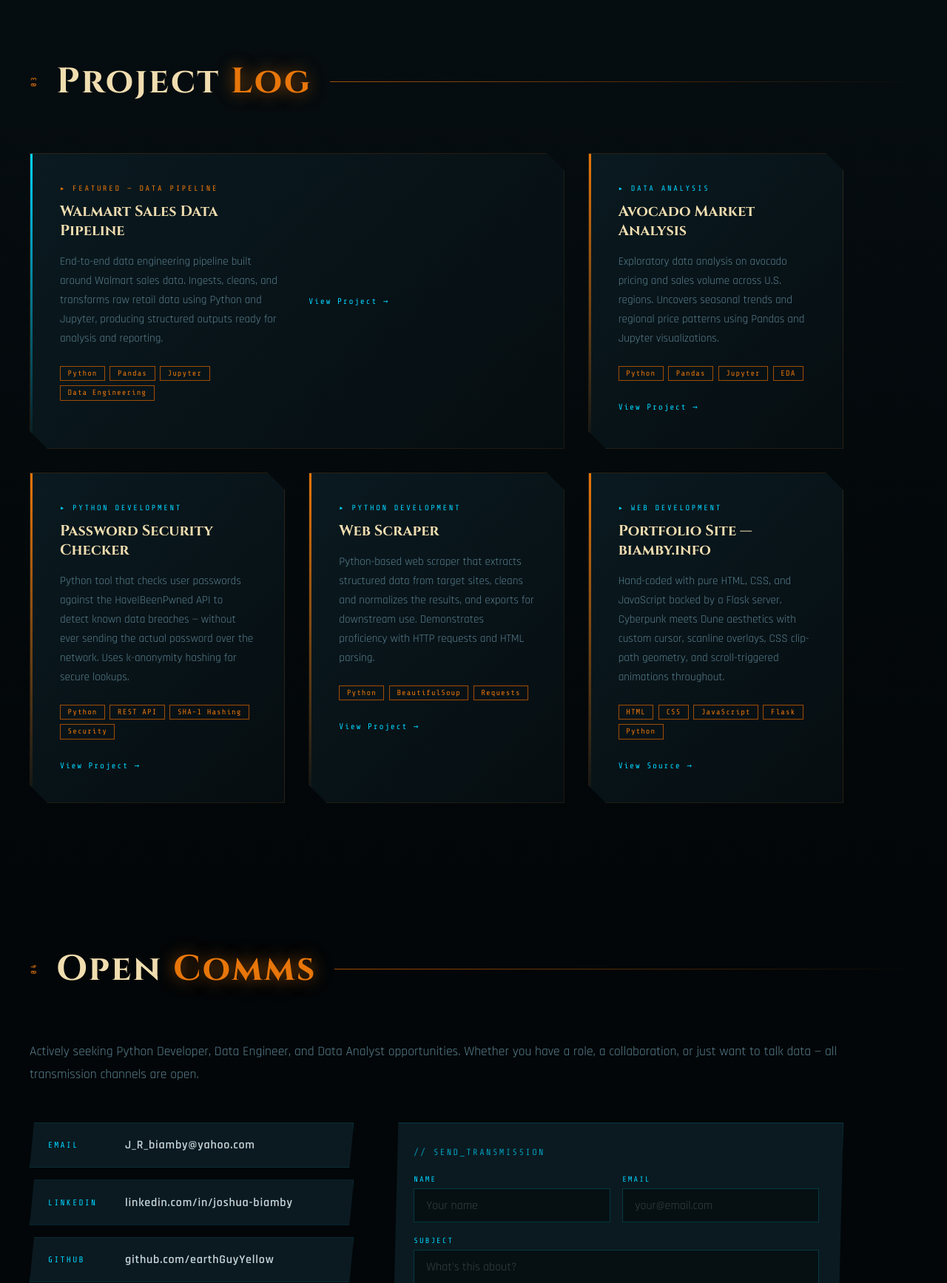
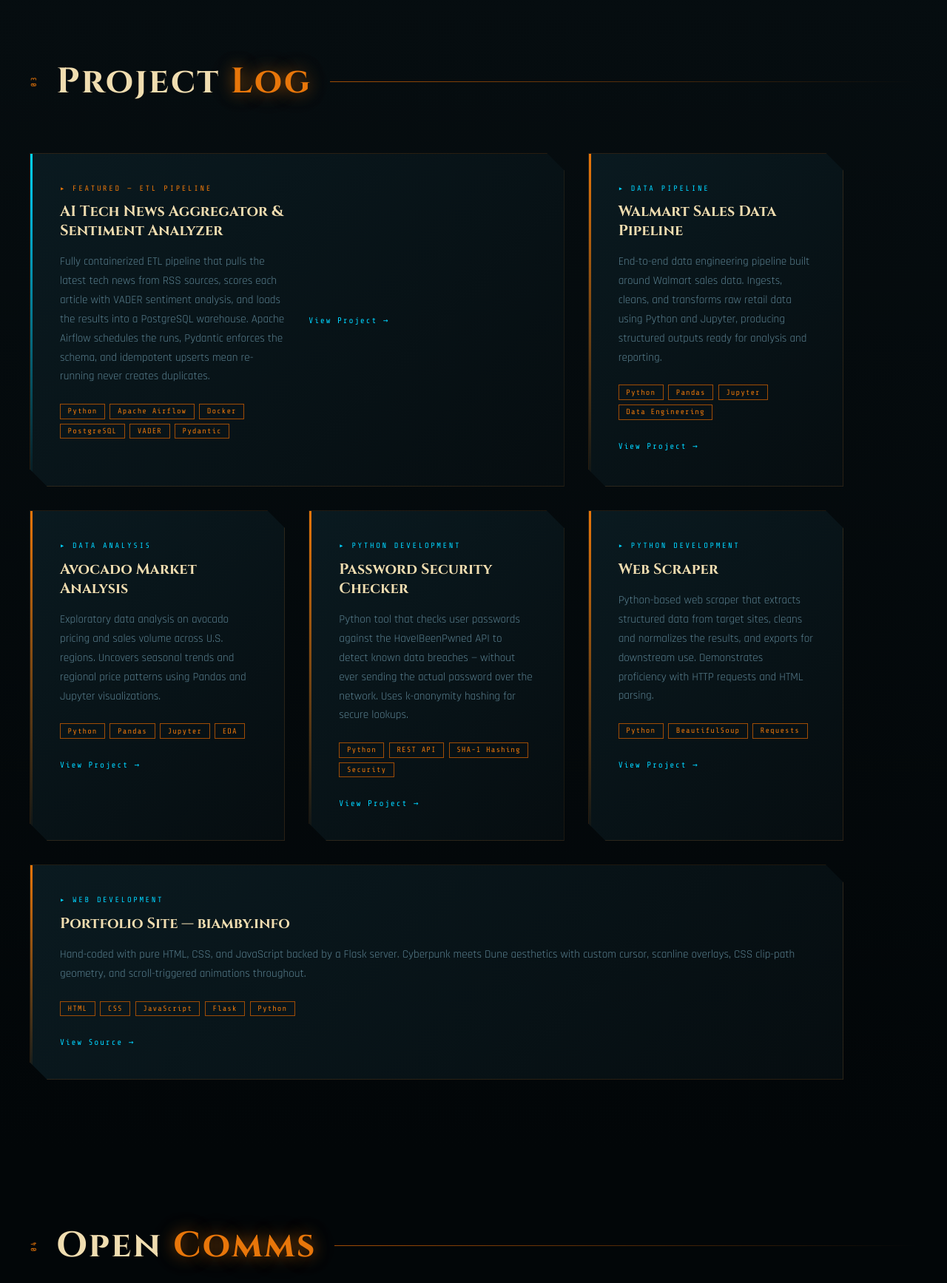
Before and after one commit to earthGuyYellow/biamby.info, a Flask app: page / in a window 1280 px wide. Shown: the part 2311-4046 px from the top of the page at 74% size. Run offline with Flask 3, Linux system fonts and the light colour scheme.

Commit message:
added spam protection, route auth, news sentiment project

```diff
--- a/app.py
+++ b/app.py
@@ -1,20 +1,31 @@
 from __future__ import annotations
 import logging
 import os
+import re
 from datetime import datetime
-from flask import send_from_directory
+from functools import wraps
 
 import pymysql
 import pymysql.cursors
 from dotenv import load_dotenv
-from flask import Flask, jsonify, redirect, render_template, request
+from flask import Flask, jsonify, redirect, render_template, request, Response, session
+from flask_limiter import Limiter
+from flask_limiter.util import get_remote_address
 
 # ── Environment ───────────────────────────────────────────────────────────────
 load_dotenv()
 
 # ── App Setup ─────────────────────────────────────────────────────────────────
 app = Flask(__name__)
-app.secret_key = os.environ.get("FLASK_SECRET_KEY", "change me")
+app.secret_key = os.environ.get("FLASK_SECRET_KEY", "change-me-in-production")
+
+# ── Rate Limiter ──────────────────────────────────────────────────────────────
+limiter = Limiter(
+    get_remote_address,
+    app=app,
+    default_limits=["200 per day"],
+    storage_uri="memory://",
+)
 
 # ── Logging ───────────────────────────────────────────────────────────────────
 os.makedirs("logs", exist_ok=True)
@@ -30,17 +41,20 @@ app.logger.addHandler(console)
 
 # ── Database Config ───────────────────────────────────────────────────────────
 DB_CONFIG = {
-    "host":     "biambyjoshua.mysql.pythonanywhere-services.com",
-    "user":     "biambyjoshua",
-    "password": os.environ.get("MYSQL_PASSWORD"),
-    "database": "biambyjoshua$default",
-    "charset":  "utf8mb4",
+    "host":        "biambyjoshua.mysql.pythonanywhere-services.com",
+    "user":        "biambyjoshua",
+    "password":    os.environ.get("MYSQL_PASSWORD"),
+    "database":    "biambyjoshua$default",
+    "charset":     "utf8mb4",
     "cursorclass": pymysql.cursors.DictCursor,
 }
 
 # ── Config ────────────────────────────────────────────────────────────────────
 REQUIRED_FIELDS = ["name", "email", "subject", "message"]
 ANTHROPIC_KEY   = os.environ.get("ANTHROPIC_API_KEY")
+ADMIN_USER      = os.environ.get("ADMIN_USER")
+ADMIN_PASSWORD  = os.environ.get("ADMIN_PASSWORD")
+CAREER_API_TOKEN = os.environ.get("CAREER_API_TOKEN")
 
 # Whitelist of pages the wildcard route is allowed to render
 ALLOWED_PAGES = {
@@ -49,6 +63,76 @@ ALLOWED_PAGES = {
     "thankyou.html",
     "404.html",
 }
+
+
+# ── Auth Helpers ──────────────────────────────────────────────────────────────
+def check_basic_auth(username, password):
+    """Validate HTTP Basic Auth credentials against environment variables."""
+    return (
+        username == ADMIN_USER and
+        password == ADMIN_PASSWORD and
+        ADMIN_USER is not None
+    )
+
+
+def require_basic_auth(f):
+    """
+    Decorator: protects a route with HTTP Basic Auth.
+    Browser shows a native username/password dialog.
+    Credentials are read from ADMIN_USER and ADMIN_PASSWORD in .env.
+    """
+    @wraps(f)
+    def decorated(*args, **kwargs):
+        auth = request.authorization
+        if not auth or not check_basic_auth(auth.username, auth.password):
+            app.logger.warning(
+                "Unauthorised admin access attempt from %s",
+                request.remote_addr
+            )
+            return Response(
+                "Access denied. Valid credentials required.",
+                401,
+                {"WWW-Authenticate": 'Basic realm="Admin Area"'}
+            )
+        return f(*args, **kwargs)
+    return decorated
+
+
+def require_api_token(f):
+    """
+    Decorator: protects an API route with a bearer token.
+    Caller must send header: X-API-Token: <CAREER_API_TOKEN>
+    Token is read from CAREER_API_TOKEN in .env.
+    """
+    @wraps(f)
+    def decorated(*args, **kwargs):
+        token = request.headers.get("X-API-Token", "")
+        if not CAREER_API_TOKEN or token != CAREER_API_TOKEN:
+            app.logger.warning(
+                "Invalid API token from %s",
+                request.remote_addr
+            )
+            return jsonify({"error": "Unauthorized — invalid or missing API token."}), 401
+        return f(*args, **kwargs)
+    return decorated
+
+
+def admin_required(f):
+    """
+    Decorator: protects a route with session-based login.
+    Redirects unauthenticated users to /admin/login.
+    Use this for future admin UI pages that need persistent login state.
+    """
+    @wraps(f)
+    def decorated(*args, **kwargs):
+        if not session.get("admin_logged_in"):
+            app.logger.warning(
+                "Unauthenticated admin session access from %s",
+                request.remote_addr
+            )
+            return redirect("/admin/login")
+        return f(*args, **kwargs)
+    return decorated
 
 
 # ── Database Helpers ──────────────────────────────────────────────────────────
@@ -107,13 +191,48 @@ def write_to_db(data):
 
 
 # ── Form Validation ───────────────────────────────────────────────────────────
+SPAM_PATTERNS = [
+    "http://", "https://", "click here", "buy now", "free offer",
+    "casino", "viagra", "crypto", "bitcoin", "earn money", "make money",
+    "seo", "backlink", "adult", "xxx",
+]
+
+EMAIL_REGEX = re.compile(r'^[a-zA-Z0-9._%+-]+@[a-zA-Z0-9.-]+\.[a-zA-Z]{2,}$')
+
+
 def validate_form(data):
-    """Return (is_valid, error_message)."""
+    """Return (is_valid, error_message) with layered spam protection."""
+
+    # ── Honeypot check ──
+    if data.get("website", "").strip():
+        app.logger.warning("Honeypot triggered — bot submission rejected.")
+        return False, "Submission rejected."
+
+    # ── Required fields ──
     for field in REQUIRED_FIELDS:
         if not data.get(field, "").strip():
             return False, f"Missing required field: {field}"
-    if "@" not in data.get("email", ""):
+
+    # ── Length limits ──
+    if len(data.get("name", "")) > 120:
+        return False, "Name too long."
+    if len(data.get("subject", "")) > 200:
+        return False, "Subject too long."
+    if len(data.get("message", "")) > 2000:
+        return False, "Message too long."
+
+    # ── Email format ──
+    if not EMAIL_REGEX.match(data.get("email", "")):
         return False, "Invalid email address."
+
+    # ── Spam pattern check ──
+    message_lower = data.get("message", "").lower()
+    subject_lower = data.get("subject", "").lower()
+    for pattern in SPAM_PATTERNS:
+        if pattern in message_lower or pattern in subject_lower:
+            app.logger.warning("Spam pattern detected: %s", pattern)
+            return False, "Message contains prohibited content."
+
     return True, ""
 
 
@@ -121,7 +240,7 @@ def validate_form(data):
 init_db()
 
 
-# ── Routes ────────────────────────────────────────────────────────────────────
+# ── Public Routes ─────────────────────────────────────────────────────────────
 @app.route("/")
 def homepage():
     app.logger.info("Homepage visited")
@@ -136,7 +255,13 @@ def html_page(page_name):
     return render_template(page_name)
 
 
+@app.route("/robots.txt")
+def robots():
+    return app.send_static_file("robots.txt")
+
+
 @app.route("/submit_form", methods=["POST"])
+@limiter.limit("5 per hour")
 def submit_form():
     data = request.form.to_dict()
 
@@ -154,8 +279,9 @@ def submit_form():
         return "Could not save your message. Please try again later.", 500
 
 
-# ── Career Agent API (scaffold — ready for Claude integration) ────────────────
+# ── Career Agent API ──────────────────────────────────────────────────────────
 @app.route("/api/career", methods=["POST"])
+@require_api_token
 def career_agent():
     """
     Receives a JSON payload from the Career Agent frontend and
@@ -166,7 +292,7 @@ def career_agent():
         { "action": "search_jobs" | "recommend_projects" | "update_resume",
           "context": { ...any relevant data... } }
 
-    TODO: Wire up Anthropic SDK calls here once the agent is built.
+    Requires header: X-API-Token: <CAREER_API_TOKEN>
     """
     if not ANTHROPIC_KEY:
         app.logger.error("ANTHROPIC_API_KEY not set in environment.")
@@ -179,6 +305,7 @@ def career_agent():
     action = payload.get("action")
     app.logger.info("Career agent action requested: %s", action)
 
+    # ── Placeholder — replace with real Anthropic SDK calls ──
     return jsonify({
         "status":  "scaffold_ready",
         "action":  action,
@@ -186,12 +313,13 @@ def career_agent():
     }), 200
 
 
-# ── Contacts Viewer (admin only — protect this route in production) ───────────
+# ── Admin Routes ──────────────────────────────────────────────────────────────
 @app.route("/admin/contacts")
+@require_basic_auth
 def view_contacts():
     """
-    Quick way to view all contact form submissions in the browser.
-    TODO: Add authentication before going to production.
+    View all contact form submissions as JSON.
+    Protected by HTTP Basic Auth — credentials in .env.
     """
     conn = get_db()
     try:
@@ -205,15 +333,44 @@ def view_contacts():
     finally:
         conn.close()
 
-@app.route('/robots.txt')
-def robots():
-    return send_from_directory(app.static_folder, 'robots.txt')
+
+@app.route("/admin/login", methods=["GET", "POST"])
+def admin_login():
+    """
+    Session-based login for future admin UI pages.
+    GET  → renders login form (admin_login.html — create when needed)
+    POST → validates password, sets session flag, redirects to admin
+    """
+    if request.method == "POST":
+        password = request.form.get("password", "")
+        if password == ADMIN_PASSWORD and ADMIN_PASSWORD is not None:
+            session["admin_logged_in"] = True
+            app.logger.info("Admin login successful from %s", request.remote_addr)
+            return redirect("/admin/contacts")
+        app.logger.warning("Failed admin login from %s", request.remote_addr)
+        return "Invalid password.", 401
+    return "Admin login — POST with password field.", 200
+
+
+@app.route("/admin/logout")
+def admin_logout():
+    """Clears the admin session."""
+    session.pop("admin_logged_in", None)
+    app.logger.info("Admin logout from %s", request.remote_addr)
+    return redirect("/")
+
 
 # ── Error Handlers ────────────────────────────────────────────────────────────
 @app.errorhandler(404)
 def page_not_found(e):
     app.logger.warning("404: %s", request.path)
     return render_template("404.html"), 404
+
+
+@app.errorhandler(429)
+def rate_limit_exceeded(e):
+    app.logger.warning("Rate limit exceeded from %s", request.remote_addr)
+    return "Too many requests. Please wait before trying again.", 429
 
 
 @app.errorhandler(500)
--- a/templates/index_21.html
+++ b/templates/index_21.html
@@ -617,6 +617,8 @@
       align-items: center;
     }
 
+    .project-card.wide { grid-column: 1 / -1; }
+
     .project-card.featured::before {
       background: linear-gradient(180deg, var(--electric), transparent);
     }
@@ -853,7 +855,7 @@
       .nav-links { display: none; }
       section { padding: 4rem 1.5rem; }
       .about-grid { grid-template-columns: 1fr; gap: 2rem; }
-      .project-card.featured { grid-column: span 1; grid-template-columns: 1fr; }
+      .project-card.featured, .project-card.wide { grid-column: span 1; grid-template-columns: 1fr; }
       .hero-glyph { opacity: 0.06; }
       footer { flex-direction: column; gap: 1rem; text-align: center; }
     }
@@ -1060,23 +1062,44 @@
       <!-- Featured Project -->
       <div class="project-card featured reveal">
         <div>
-          <div class="project-category">▸ FEATURED — DATA PIPELINE</div>
-          <h3 class="project-title">Walmart Sales Data Pipeline</h3>
+          <div class="project-category">▸ FEATURED — ETL PIPELINE</div>
+          <h3 class="project-title">AI Tech News Aggregator &amp; Sentiment Analyzer</h3>
           <p class="project-desc">
-            End-to-end data engineering pipeline built around Walmart sales data.
-            Ingests, cleans, and transforms raw retail data using Python and Jupyter,
-            producing structured outputs ready for analysis and reporting.
+            Fully containerized ETL pipeline that pulls the latest tech news from RSS sources,
+            scores each article with VADER sentiment analysis, and loads the results into a
+            PostgreSQL warehouse. Apache Airflow schedules the runs, Pydantic enforces the
+            schema, and idempotent upserts mean re-running never creates duplicates.
           </p>
           <div class="project-stack">
             <span class="stack-tag">Python</span>
-            <span class="stack-tag">Pandas</span>
-            <span class="stack-tag">Jupyter</span>
-            <span class="stack-tag">Data Engineering</span>
+            <span class="stack-tag">Apache Airflow</span>
+            <span class="stack-tag">Docker</span>
+            <span class="stack-tag">PostgreSQL</span>
+            <span class="stack-tag">VADER</span>
+            <span class="stack-tag">Pydantic</span>
           </div>
         </div>
         <div>
-          <a href="https://github.com/earthGuyYellow/walmart_pipeline" target="_blank" class="project-link">View Project</a>
+          <a href="https://github.com/earthGuyYellow/news-sentiment" target="_blank" class="project-link">View Project</a>
         </div>
+      </div>
+
+      <!-- Walmart -->
+      <div class="project-card reveal">
+        <div class="project-category">▸ DATA PIPELINE</div>
+        <h3 class="project-title">Walmart Sales Data Pipeline</h3>
+        <p class="project-desc">
+          End-to-end data engineering pipeline built around Walmart sales data.
+          Ingests, cleans, and transforms raw retail data using Python and Jupyter,
+          producing structured outputs ready for analysis and reporting.
+        </p>
+        <div class="project-stack">
+          <span class="stack-tag">Python</span>
+          <span class="stack-tag">Pandas</span>
+          <span class="stack-tag">Jupyter</span>
+          <span class="stack-tag">Data Engineering</span>
+        </div>
+        <a href="https://github.com/earthGuyYellow/walmart_pipeline" target="_blank" class="project-link">View Project</a>
       </div>
 
       <!-- Project 2 -->
@@ -1132,7 +1155,7 @@
       </div>
 
       <!-- Project 5 -->
-      <div class="project-card reveal">
+      <div class="project-card wide reveal">
         <div class="project-category">▸ WEB DEVELOPMENT</div>
         <h3 class="project-title">Portfolio Site — biamby.info</h3>
         <p class="project-desc">
@@ -1184,7 +1207,7 @@
             <span class="contact-label">GITHUB</span>
             <span class="contact-value">github.com/earthGuyYellow</span>
           </a>
-          <a href="/static/resume.pdf" target="_blank" class="contact-item">
+          <a href="resume.pdf" target="_blank" class="contact-item">
             <span class="contact-label">RESUME</span>
             <span class="contact-value">Download PDF →</span>
           </a>
@@ -1194,6 +1217,8 @@
         <div class="contact-form-wrap">
           <div class="form-header">// SEND_TRANSMISSION</div>
           <form action="/submit_form" method="POST" class="contact-form">
+            <!-- Honeypot — hidden from humans, bots will fill it -->
+            <input type="text" name="website" style="display:none" tabindex="-1" autocomplete="off">
             <div class="form-row">
               <div class="form-group">
                 <label class="form-label">NAME</label>
```
